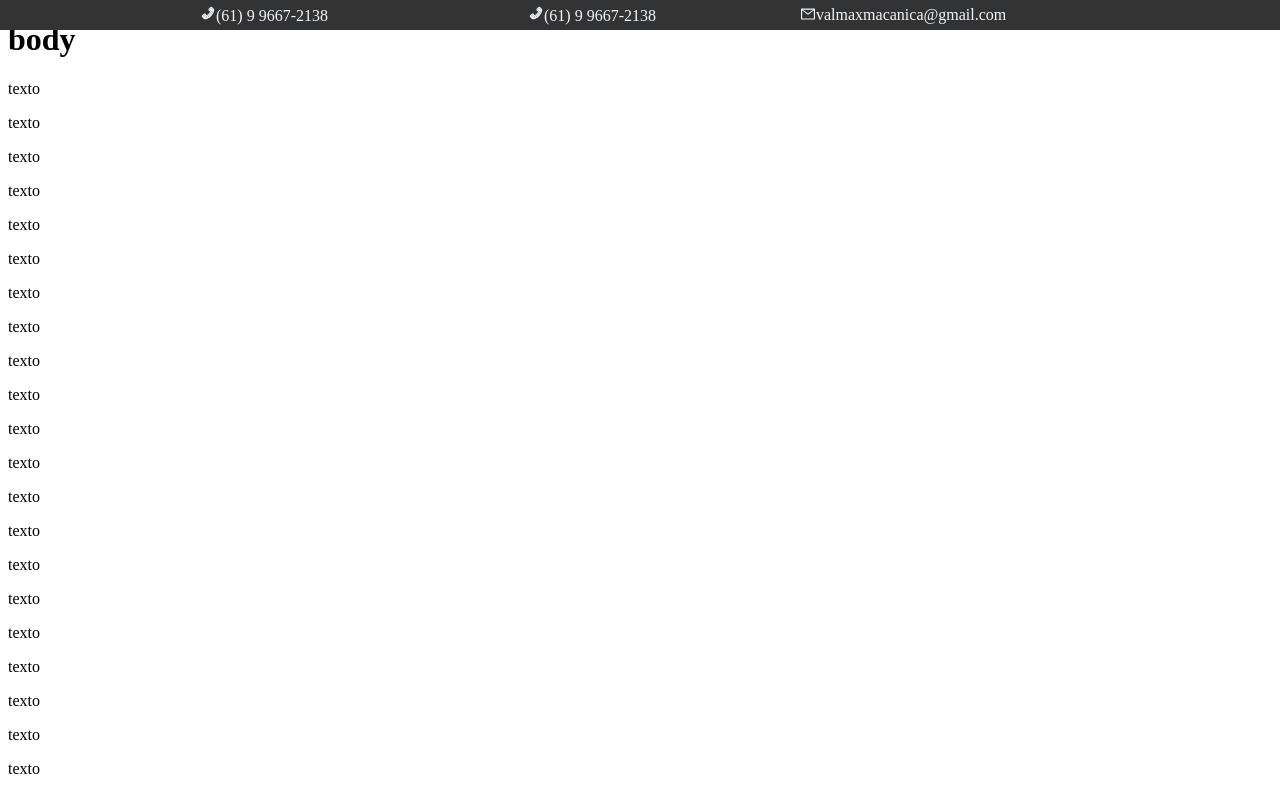
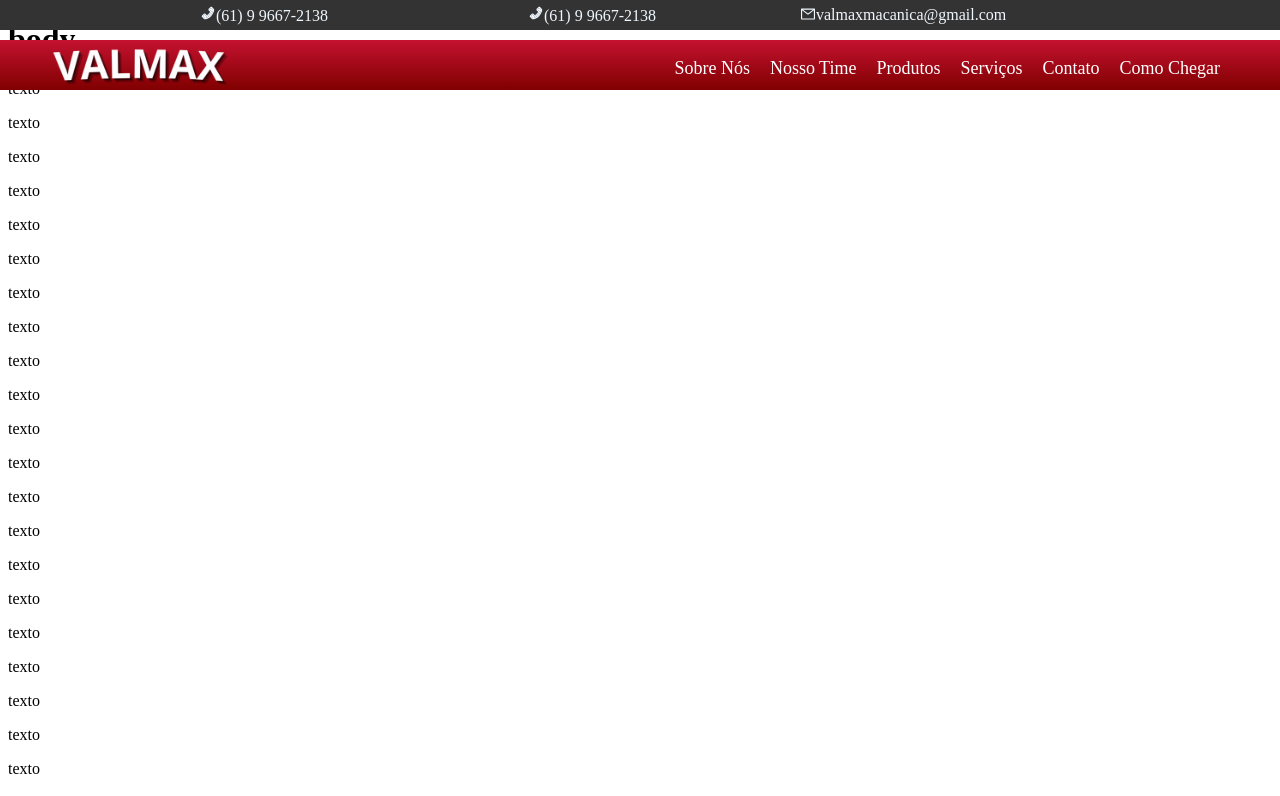
Before and after one commit to marcelostosjr/deploy-next-site, a Next.js app: page / in a window 1280 px wide. Shown: the top 796 px of the page. Built offline with nearby package versions, Linux system fonts and the light colour scheme.

Commit message:
itens nav bar

```diff
--- a/components/commons/header/HeaderMain.js
+++ b/components/commons/header/HeaderMain.js
@@ -1,9 +1,11 @@
 import HeaderTop from "./HeaderTop"
+import Navbar from "./Navbar"
 
 function HeaderMain(){
     return(
         <div>
             <HeaderTop/>
+            <Navbar/>
         </div>
     )
 }
--- /dev/null
+++ b/components/commons/header/Navbar.js
@@ -0,0 +1,49 @@
+import React, { useState, useEffect } from 'react';
+import Nav from 'react-bootstrap/Nav';
+import { Link } from 'react-router-dom';
+import styles from "./Navbar.module.css"
+
+function Navbar(){
+
+    const [scrolling, setScrolling] = useState(false);
+
+    useEffect(() => {
+        // Adicione um ouvinte de evento de rolagem à janela
+        window.addEventListener('scroll', handleScroll);
+        return () => {
+        // Remova o ouvinte de evento quando o componente for desmontado
+        window.removeEventListener('scroll', handleScroll);
+        };
+    }, []);
+
+    const handleScroll = () => {
+        if (window.scrollY > 100) {
+        // Se a rolagem for maior que 100 pixels, oculte a barra de navegação
+        setScrolling(true);
+        } else {
+        // Caso contrário, mostre a barra de navegação
+        setScrolling(false);
+        }
+    };
+
+    return(
+        <div className={`${scrolling ? styles.navbar.scrolling : styles.navbar}`}>
+            <div>
+            <a href="/"><img src="/img/valmax_logo.png" alt="Logo" className={styles.logo}/></a>
+            </div>
+            <div className={styles.itensNavbar}>
+                <ul>
+                    <li> <a href="/empresa"> Sobre Nós</a> </li>
+                    <li> <a href="/equipe"> Nosso Time</a> </li>
+                    <li> <a href="/produtos"> Produtos</a> </li>
+                    <li> <a href="/servicos"> Serviços</a> </li>
+                    <li> <a href="/contato"> Contato</a> </li>
+                    <li> <a href="/endereco"> Como Chegar</a> </li>
+                </ul>
+            </div>
+
+        </div>
+    )
+}
+
+export default Navbar
--- /dev/null
+++ b/components/commons/header/Navbar.module.css
@@ -0,0 +1,68 @@
+.navbar {
+    position: fixed;
+    width: 100%;
+    height: 50px;
+    background: linear-gradient(to bottom, #C41230, #800000);
+    top:40px;
+    left: 0px;
+    justify-content: center;
+    transition: 0.8s;
+}
+
+.navbar.scrolling {
+    position: absolute;
+    width: 100%;
+    height: 50px;
+    background: linear-gradient(to bottom, #C41230, #800000);
+    top:0px;
+    left: 0px;
+    z-index: 9999;
+}
+
+.logo {
+    position: absolute;
+    width: 180px; /* Largura da logo */
+    height: auto; /* Altura automática para manter a proporção */
+    left: 50px;
+}
+
+/* Adicione estas regras ao seu arquivo de estilos (por exemplo, styles.css) */
+
+.itensNavbar {
+    position: fixed;
+    display: flex;
+    justify-content: space-between;
+    right: 50px;
+    font-size: 18px;
+
+
+  }
+
+  /* Estilos opcionais para os links */
+  .itensNavbar ul {
+    display: flex;
+    list-style: none; /* Remove os marcadores da lista */
+    padding: 0; /* Remove o preenchimento padrão da lista */
+    justify-content: space-between;
+  }
+
+  .itensNavbar li {
+    display: flex;
+    margin: 0 10px; /* Espaçamento horizontal entre os itens */
+    justify-content: space-between;
+  }
+
+  .itensNavbar a {
+    display: flex;
+    text-decoration: none; /* Remove sublinhado dos links */
+    color: #fff; /* Cor do texto dos links */
+
+  }
+
+  /* Estilos para links quando hover (passar o mouse) */
+  .itensNavbar a:hover {
+    color: #333; /* Cor do texto quando hover */
+    background-color: #fff;
+    opacity: 0.8;
+    height: 50px;
+  }
```
Also changed, not shown: pages/contato.js (added, +7 -0 lines), pages/empresa.js (added, +7 -0 lines), pages/endereco.js (added, +7 -0 lines), pages/equipe.js (added, +7 -0 lines), pages/produtos.js (added, +7 -0 lines), pages/servicos.js (added, +7 -0 lines), public/img/valmax_logo.png (renamed from public/valmax_logo.png).
